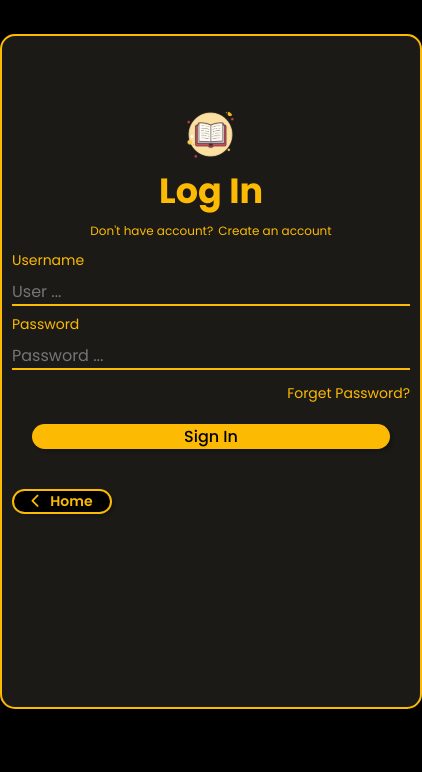
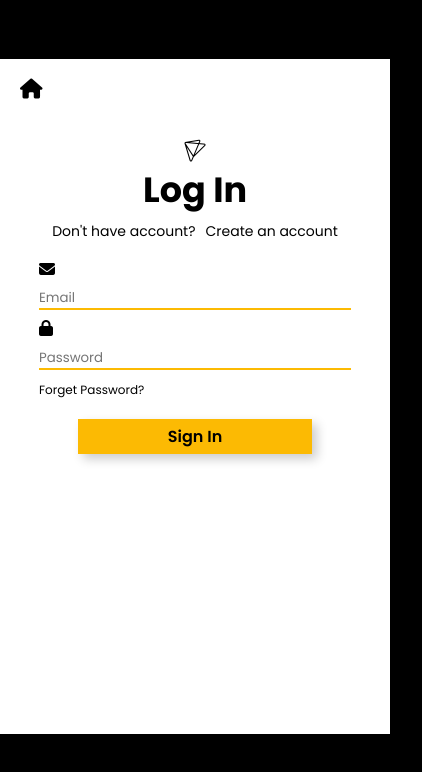
Before and after one commit to rafaelams17/scl-front, a Vue app: page /login in a window 390 px wide. Shown: the top 772 px of the page, 422 px wide, since content can reach past the window. Built offline with nearby package versions, Linux system fonts and the light colour scheme; a web font is replaced by a local one.

Commit message:
refatorando as telas de user

```diff
--- a/src/components/footer/FooterBook.vue
+++ /dev/null
@@ -1,39 +0,0 @@
-<template>
-    <div>
-        <button id="btn-logout" @click="backToLogin()">
-          <i
-            id="icon-logout"
-            class="fa-solid fa-right-from-bracket fa-rotate-180"
-          ></i
-          >Log Out
-        </button>
-      </div>
-</template>
-
-<script setup>
-    import { useRouter } from "vue-router";
-
-    const router = useRouter();
-
-    // voltar para página login
-    function backToLogin() {
-      router.push("/login");
-    }
-</script>
-
-<style scoped>
-    .btn-back {
-        border-radius: 50px;
-        background-color: #000;
-        border: 2px solid #fcba03;
-        box-shadow: 3px 3px 3px rgba(0, 0, 0, 0.193);
-        font-weight: 600;
-        font-size: 14px;
-        cursor: pointer;
-        width: 100px;
-      }
-      .btn-back i {
-        background-color: #000;
-        padding-right: 10px;
-      }
-</style>
--- a/src/components/header/NavBarBook.vue
+++ b/src/components/header/NavBarBook.vue
@@ -1,19 +1,38 @@
 <template>
-    <div class="img-logo">
-      <img src="../../assets/logo.svg" alt="Logo" />
-      <p>+knowledge</p>
-    </div>
+  <div>
+
+
+    <i class="fa-solid fa-book-open-reader"></i>
+    <p>+knowledge</p>
+    <p>Seja bem-vindo, {{ user }}!</p>
+    <a href="#" id="btn-logout" @click="backToLogin()">
+      <i
+        id="icon-logout"
+        class="fa-solid fa-arrow-right-from-bracket fa-rotate-180"
+      ></i
+      >Log Out
+    </a>
+  </div>
 </template>
 
 <script setup>
+import { useRouter } from "vue-router";
 
+const router = useRouter();
+const user = 'Rafaela';
+
+// voltar para página login
+function backToLogin() {
+  router.push("/login");
+}
 </script>
 
 <style scoped>
 * {
-    background-color: #fff;
+  background-color: #fff;
 }
-.img-logo {
+/* .img-logo {
+  width: 100%;
   padding-left: 5%;
   padding-top: 10px;
   display: flex;
@@ -24,5 +43,7 @@
   font-family: "Kaushan Script", cursive;
   font-size: 20px;
 }
-
+.img-logo img {
+  width: 50px;
+} */
 </style>
--- a/src/components/user/ForgetPassword.vue
+++ b/src/components/user/ForgetPassword.vue
@@ -1,29 +1,37 @@
 <template>
   <div class="container">
-    <form class="container-form">
-      <div class="container-title">
-        <img src="../../assets/logo.svg" alt="" />
+    <form class="form">
+      <a href="#" @click="backToLogin()" title="Login"
+        ><i id="backHome" class="fa-solid fa-arrow-left"></i
+      ></a>
+      <div class="title-main">
+        <i class="fa-brands fa-pushed"></i>
         <h1>Reset your password</h1>
       </div>
 
-      <label for="password">New Password</label>
+      <div class="campo-user">
+        <p>Please Enter Your Email Address To Verification, if you have account.</p>
+        <i class="fa-solid fa-envelope"></i>
+        <input type="email" name="email" id="email" placeholder="Email" />
+
+        <div v-if="email">
+          <i class="fa-solid fa-lock"></i>
         <input
           type="password"
-        name="newPassword"
-        id="newPassword"
-        placeholder="New Password ... "
+          name="password"
+          id="password"
+          placeholder="Password"
         />
-      <label for="confirmPassword">Confirm Password</label>
+        <i class="fa-solid fa-lock"></i>
         <input
           type="password"
           name="confirmPassword"
           id="confirmPassword"
-        placeholder="Confirm Password ... "
+          placeholder="Confirm Password"
         />
-      <input class="btn-submit" type="submit" value="Reset Password" />
-      <button class="btn-back" type="button" @click="backToLogin()">
-        <i class="fa-solid fa-chevron-left"></i>Back
-      </button>
+        </div>
+      </div>
+      <input class="btn-submit" type="submit" value="Send" />
     </form>
   </div>
 </template>
@@ -31,6 +39,7 @@
 <script setup>
 import { useRouter } from "vue-router";
 
+const email = false;
 const router = useRouter();
 
 // voltar para página login
@@ -43,111 +52,91 @@ function backToLogin() {
 @import url("https://fonts.googleapis.com/css2?family=Kaushan+Script&display=swap");
 
 * {
-  background: #1b1a17;
+  background-color: #fff;
+  color: #000;
 }
 .container {
-  width: 50vh;
   margin: 0 auto;
+  width: 80vh;
+  height: 80vh;
+  margin-top: 5%;
+  margin-bottom: 5%;
 }
-.container-title {
+.form {
+  display: flex;
+  flex-direction: column;
+}
+.title-main {
   display: flex;
   flex-direction: column;
   align-items: center;
   padding-top: 5%;
-  border-radius: 15px;
 }
-.container-title h1 {
-  padding-bottom: 20px;
+.title-main h1 {
+  font-size: 30px;
 }
-.container-title img {
-  padding-top: 10%;
-
-  width: 60px;
+.title-main i {
+  font-size: 25px;
 }
-.container-form {
+#email, #password,
+#confirmPassword {
   display: flex;
-  flex-direction: column;
-  height: 60vh;
-  margin: 0 auto;
-  padding: 10px;
-  border-radius: 15px;
-  border-radius: 15px;
-  border: 2px solid #fcba03;
-  margin-top: 8%;
-}
-.container-form label {
-  font-size: 16px;
-}
-.container-form #newPassword,
-#confirmPassword {
+  width: 100%;
   border: none;
   border-bottom: 2px solid #fcba03;
-  font-size: 16px;
   margin-top: 2%;
   margin-bottom: 2%;
 }
-
+#email:focus, #password:focus, #confirmPassword:focus  {
+  outline: none;
+}
+.campo-user {
+  margin: 0 auto;
+  width: 60%;
+  margin-bottom: 20px;
+}
+.campo-user p {
+  font-size: 12px;
+  text-align: center;
+}
 .btn-submit {
-  padding-left: 30px;
-  padding-right: 30px;
-  border-radius: 50px;
-  border: none;
   background-color: #fcba03;
   color: #000;
-  box-shadow: 3px 3px 3px rgba(0, 0, 0, 0.193);
-  font-weight: 500;
+  border: none;
+  width: 60%;
+  margin: 0 auto;
+  padding-top: 5px;
+  padding-bottom: 5px;
+  box-shadow: 5px 5px 10px rgba(0, 0, 0, 0.2);
+  cursor: pointer;
   font-size: 16px;
-  cursor: pointer;
-  width: 90%;
-  margin: 0 auto;
-  margin-top: 20px;
-  margin-bottom: 10%;
+  font-weight: 600;
 }
 .btn-submit:hover {
   transition: 0.5s;
-  background-color: #fbd15bf6;
+  background-color: #fbcd01;
 }
-.btn-back {
-  border-radius: 50px;
-  background-color: #000;
-  border: 2px solid #fcba03;
-  box-shadow: 3px 3px 3px rgba(0, 0, 0, 0.193);
-  font-weight: 600;
-  font-size: 14px;
+#backHome{
+  padding: 20px;
   cursor: pointer;
-  width: 100px;
+  font-size: 20px;
 }
-.btn-back i {
-  background-color: #000;
-  padding-right: 10px;
+@media screen and (max-width: 750px) {
+  .container {
+    width: 60vh;
+    margin-top: 15%;
+  }
+  .campo-user {
+    width: 80%;
+  }
 }
 @media screen and (max-width: 600px) {
-
-  .container-title h1 {
-    font-size: 24px;
+  .container {
+    width: 100%;
+    height: 80vh;
   }
-}
-@media screen and (max-width: 500px) {
-
-  .container-title h1 {
-    font-size: 26px;
-  }
-}
-@media screen and (max-width: 400px) {
-  .container-title h1 {
-    font-size: 24px;
-  }
-  .container-form label {
-    font-size: 14px;
-  }
-}
-@media screen and (max-width: 300px) {
-
-  .container-title h1 {
-    font-size: 20px;
-  }
-  .container-form label {
-    font-size: 12px;
+  .campo-user {
+    width: 80%;
   }
 }
 </style>
--- a/src/components/user/LoginPage.vue
+++ b/src/components/user/LoginPage.vue
@@ -1,34 +1,32 @@
 <template>
   <div class="container">
-    <form class="container-form" @submit="signIn">
-        <div class="container-title">
-      <img src="../../assets/logo.svg" alt="" />
+    <form class="form" @submit="signIn">
+      <a href="#" @click="backToHome()" title="Home"
+        ><i id="backHome" class="fa-solid fa-house"></i
+      ></a>
+      <div class="title-main">
+        <i class="fa-brands fa-pushed"></i>
         <h1>Log In</h1>
       </div>
-
-    <div class="container-create">
+      <div class="create-account">
         <p>Don't have account?</p>
         <a href="#" @click="registerUser()">Create an account</a>
       </div>
-      <label for="user">Username</label>
-      <input
-        type="text"
-        name="user"
-        id="user"
-        placeholder="User ... "
-      />
-      <label for="password">Password</label>
+      <div class="campo-user">
+        <i class="fa-solid fa-envelope"></i>
+        <input type="email" name="email" id="email" placeholder="Email" />
+        <i class="fa-solid fa-lock"></i>
         <input
           type="password"
           name="password"
           id="password"
-        placeholder="Password ... "
+          placeholder="Password"
         />
-      <a class="container-forget" href="#" @click="forgetPassword()">Forget Password?</a>
+      </div>
+      <a class="forget-password" href="#" @click="forgetPassword()"
+        >Forget Password?</a
+      >
       <input class="btn-submit" type="submit" value="Sign In" />
-      <button class="btn-back" type="button" @click="backToHome()">
-          <i class="fa-solid fa-chevron-left"></i>Home
-      </button>
     </form>
   </div>
 </template>
@@ -46,11 +44,11 @@ function registerUser() {
   router.push("/register");
 }
 function forgetPassword() {
-  router.push('/forget-password');
+  router.push("/forget-password");
 }
 async function signIn(e) {
   e.preventDefault();
-  router.push('/book');
+  router.push("/book");
 }
 </script>
 
@@ -58,118 +56,117 @@ async function signIn(e) {
 @import url("https://fonts.googleapis.com/css2?family=Kaushan+Script&display=swap");
 
 * {
-  background: #1b1a17;
+  background-color: #fff;
+  color: #000;
 }
 .container {
-  width: 50vh;
   margin: 0 auto;
-  border-radius: 15px;
+  width: 80vh;
+  height: 80vh;
+  margin-top: 5%;
+  margin-bottom: 5%;
 }
-.container-title {
+.form {
+  display: flex;
+  flex-direction: column;
+}
+.title-main {
   display: flex;
   flex-direction: column;
   align-items: center;
+  font-size: 30px;
   padding-top: 5%;
-  border-radius: 15px;
 }
-.container-title h1 {
-  font-size: 2.5em;
-}
-.container-title img {
-  padding-top: 10%;
-  width: 60px;
-}
-.container-create {
-  font-size: 14px;
+.create-account {
   display: flex;
   justify-content: center;
   gap: 10px;
-  padding-right: 10px;
-  padding-left: 10px;
+  font-size: 14px;
   margin-top: 5px;
+  margin-bottom: 15px;
 }
-.container-create a:hover {
-  color: #faebd7;
-  transition: .5s;
+.create-account a:hover {
+  color: #fca103;
+  transition: 0.5s;
 }
-.container-form {
+.title-main h1 {
+  font-size: 35px;
+}
+.title-main i {
+  font-size: 25px;
+}
+#email,
+#password {
   display: flex;
-  flex-direction: column;
-  height: 80vh;
-  font-size: 18px;
-  margin: 0 auto;
-  padding: 10px;
-  border-radius: 15px;
-  border: 2px solid #fcba03;
-  margin-top: 8%;
-}
-.container-form label {
-  font-size: 16px;
-}
-.container-form #user, #password {
+  width: 100%;
   border: none;
   border-bottom: 2px solid #fcba03;
-  font-size: 16px;
   margin-top: 2%;
   margin-bottom: 2%;
 }
-.container-forget {
-  font-size: 14px;
-  display: flex;
-  justify-content: flex-end;
+#email:focus,
+#password:focus {
+  outline: none;
+}
+.campo-user {
+  margin: 0 auto;
+  width: 60%;
+}
+.forget-password {
+  font-size: 12px;
+  margin: 0 auto;
+  width: 60%;
   margin-top: 5px;
+  margin-bottom: 20px;
 }
-.container-forget:hover {
-  color: aliceblue;
-  transition: .5s;
+.forget-password:hover {
+  color: #fca103;
+  transition: 0.5s;
 }
 .btn-submit {
-  padding-left: 30px;
-  padding-right: 30px;
-  border-radius: 50px;
-  border: none;
   background-color: #fcba03;
   color: #000;
-  box-shadow: 3px 3px 3px rgba(0, 0, 0, 0.193);
-  font-weight: 500;
+  border: none;
+  width: 60%;
+  margin: 0 auto;
+  padding-top: 5px;
+  padding-bottom: 5px;
+  box-shadow: 5px 5px 10px rgba(0, 0, 0, 0.2);
+  cursor: pointer;
   font-size: 16px;
-  cursor: pointer;
-  width: 90%;
-  margin: 0 auto;
-  margin-top: 20px;
-  margin-bottom: 10%;
+  font-weight: 600;
 }
 .btn-submit:hover {
-  transition: .5s;
-  background-color: #fbd15bf6;
+  transition: 0.5s;
+  background-color: #fbcd01;
 }
-.btn-back {
-  border-radius: 50px;
-  background-color: #000;
-  border: 2px solid #fcba03;
-  box-shadow: 3px 3px 3px rgba(0, 0, 0, 0.193);
-  font-weight: 600;
-  font-size: 14px;
+#backHome {
+  padding: 20px;
   cursor: pointer;
-  width: 100px;
+  font-size: 20px;
 }
-.btn-back i {
-  background-color: #000;
-  padding-right: 10px;
+@media screen and (max-width: 750px) {
+  .container {
+    width: 60vh;
+    margin-top: 15%;
   }
-
-@media screen and (max-width: 400px) {
-
-  .container-title h1 {
-    font-size: 35px;
+  .campo-user {
+    width: 80%;
   }
-  .container-form label {
-    font-size: 14px;
+  .forget-password {
+    width: 80%;
   }
-  .container-create {
-    font-size: 12px;
-    gap: 5px;
-    padding-bottom: 10px;
+}
+@media screen and (max-width: 600px) {
+  .container {
+    width: 100%;
+    height: 80vh;
+  }
+  .campo-user {
+    width: 80%;
+  }
+  .forget-password {
+    width: 80%;
   }
 }
 </style>
--- a/src/components/user/RegisterPage.vue
+++ b/src/components/user/RegisterPage.vue
@@ -1,36 +1,35 @@
 <template>
   <div class="container">
-    <form class="container-form">
-      <div class="container-title">
-        <img src="../../assets/logo.svg" alt="" />
+    <form class="form">
+      <a href="#" @click="backToLogin()" title="Login"
+        ><i id="backHome" class="fa-solid fa-arrow-left"></i
+      ></a>
+      <div class="title-main">
+        <i class="fa-brands fa-pushed"></i>
         <h1>Create Account</h1>
       </div>
 
-      <label for="name">Name</label>
-      <input type="text" name="name" id="name" placeholder="Name ... " />
-      <label for="user">Username</label>
-      <input type="text" name="user" id="user" placeholder="Username ... " />
-      <label for="email">E-mail</label>
-      <input type="email" name="email" id="email" placeholder="Email ..." />
-      <label for="password">Password</label>
+      <div class="campo-user">
+        <i class="fa-solid fa-user"></i>
+        <input type="text" name="name" id="name" placeholder="Name" />
+        <i class="fa-solid fa-envelope"></i>
+        <input type="email" name="email" id="email" placeholder="Email" />
+        <i class="fa-solid fa-lock"></i>
         <input
           type="password"
           name="password"
           id="password"
-        placeholder="Password ... "
+          placeholder="Password"
         />
-      <label for="confirmPassword">Confirm Password</label>
+        <i class="fa-solid fa-lock"></i>
         <input
           type="password"
           name="confirmPassword"
           id="confirmPassword"
-        placeholder="Confirm Password ... "
+          placeholder="Confirm Password"
         />
-
+      </div>
       <input class="btn-submit" type="submit" value="Sign Up" />
-      <button class="btn-back" type="button" @click="backToLogin()">
-        <i class="fa-solid fa-chevron-left"></i>Back
-      </button>
     </form>
   </div>
 </template>
@@ -50,106 +49,89 @@ function backToLogin() {
 @import url("https://fonts.googleapis.com/css2?family=Kaushan+Script&display=swap");
 
 * {
-  background: #1b1a17;
+  background-color: #fff;
+  color: #000;
 }
 .container {
-  border-radius: 15px;
-  width: 50vh;
   margin: 0 auto;
+  width: 80vh;
+  height: 80vh;
+  margin-top: 5%;
+  margin-bottom: 5%;
 }
-.container-title {
+.form {
+  display: flex;
+  flex-direction: column;
+}
+.title-main {
   display: flex;
   flex-direction: column;
   align-items: center;
-  border-radius: 15px;
+  padding-top: 5%;
 }
-.container-title h1{
-  font-size: 1.5em;
+.title-main h1 {
+  font-size: 30px;
 }
-.container-title img {
-  padding-top: 10%;
-  width: 60px;
+.title-main i {
+  font-size: 25px;
 }
-.container-form {
-  display: flex;
-  flex-direction: column;
-  height: 80vh;
-  margin: 0 auto;
-  padding: 10px;
-  border-radius: 15px;
-  border: 2px solid #fcba03;
-  margin-bottom: 5%;
-  margin-top: 8%;
-}
-.container-form label {
-  font-size: 16px;
-}
-.container-form #user,
 #name,
 #email,
 #password,
 #confirmPassword {
+  display: flex;
+  width: 100%;
   border: none;
   border-bottom: 2px solid #fcba03;
-  font-size: 16px;
   margin-top: 2%;
   margin-bottom: 2%;
 }
+#name:focus, #email:focus, #password:focus, #confirmPassword:focus  {
+  outline: none;
+}
+.campo-user {
+  margin: 0 auto;
+  width: 60%;
+  margin-bottom: 20px;
+}
 .btn-submit {
-  padding-left: 30px;
-  padding-right: 30px;
-  border-radius: 50px;
-  border: none;
   background-color: #fcba03;
   color: #000;
-  box-shadow: 3px 3px 3px rgba(0, 0, 0, 0.193);
-  font-weight: 500;
+  border: none;
+  width: 60%;
+  margin: 0 auto;
+  padding-top: 5px;
+  padding-bottom: 5px;
+  box-shadow: 5px 5px 10px rgba(0, 0, 0, 0.2);
+  cursor: pointer;
   font-size: 16px;
-  cursor: pointer;
-  width: 90%;
-  margin: 0 auto;
-  margin-top: 20px;
-  margin-bottom: 5%;
+  font-weight: 600;
 }
 .btn-submit:hover {
   transition: 0.5s;
-  background-color: #fbd15bf6;
+  background-color: #fbcd01;
 }
-.btn-back {
-  border-radius: 50px;
-  background-color: #000;
-  border: 2px solid #fcba03;
-  box-shadow: 3px 3px 3px rgba(0, 0, 0, 0.193);
-  font-weight: 600;
-  font-size: 14px;
+#backHome{
+  padding: 20px;
   cursor: pointer;
-  width: 100px;
+  font-size: 20px;
 }
-.btn-back i {
-  background-color: #000;
-  padding-right: 10px;
+@media screen and (max-width: 750px) {
+  .container {
+    width: 60vh;
+    margin-top: 15%;
   }
-
-@media screen and (max-width: 500px) {
-
-  .container-title h1 {
-    font-size: 26px;
+  .campo-user {
+    width: 80%;
   }
 }
-@media screen and (max-width: 400px) {
-  .container-title h1 {
-    font-size: 24px;
+@media screen and (max-width: 600px) {
+  .container {
+    width: 100%;
+    height: 80vh;
   }
-  .container-form label {
-    font-size: 14px;
-  }
-}
-@media screen and (max-width: 300px) {
-  .container-title h1 {
-    font-size: 20px;
-  }
-  .container-form label {
-    font-size: 12px;
+  .campo-user {
+    width: 80%;
   }
 }
 </style>
--- a/src/layouts/BookLayout.vue
+++ b/src/layouts/BookLayout.vue
@@ -2,13 +2,11 @@
   <div id="container">
     <NavBarBook />
     <router-view />
-    <FooterBook />
   </div>
 </template>
 
 <script setup>
 import NavBarBook from "../components/header/NavBarBook.vue";
-import FooterBook from "../components/footer/FooterBook.vue";
 
 </script>
 
--- a/src/views/HomeView.vue
+++ b/src/views/HomeView.vue
@@ -16,7 +16,7 @@
     <popular-books id="section-popular-books" />
     <!-- O mesmo que <PopularBooks />-->
     <div id="icon-up" @click="backToStart('#back')">
-      <i class="fa-solid fa-chevron-left fa-rotate-90"></i>
+      <i class="fa-solid fa-arrow-up"></i>
     </div>
   </div>
 </template>
@@ -95,7 +95,7 @@ function backToStart(sectionId) {
   padding: 10px;
   background-color: #fcba03;
   border: 2px solid #000;
-  border-radius: 50%;
+  border-radius: 100%;
   color: #000;
 }
 @media screen and (max-width: 700px) {
```
Also changed, not shown: src/assets/logo.svg, 1 other file (tests, documents, lock files or other folders). Lines whose indentation alone changed are shown as unchanged.
